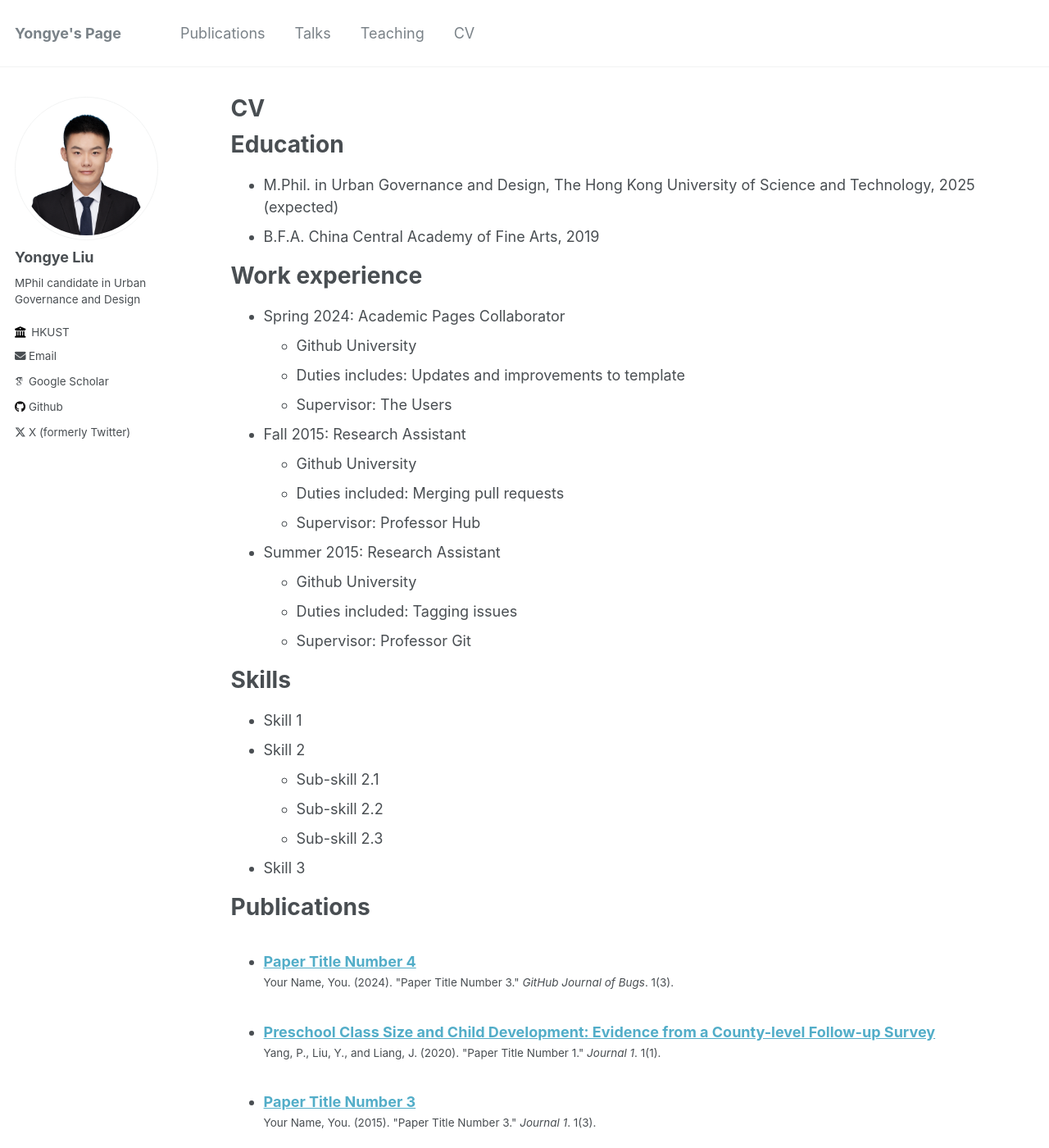
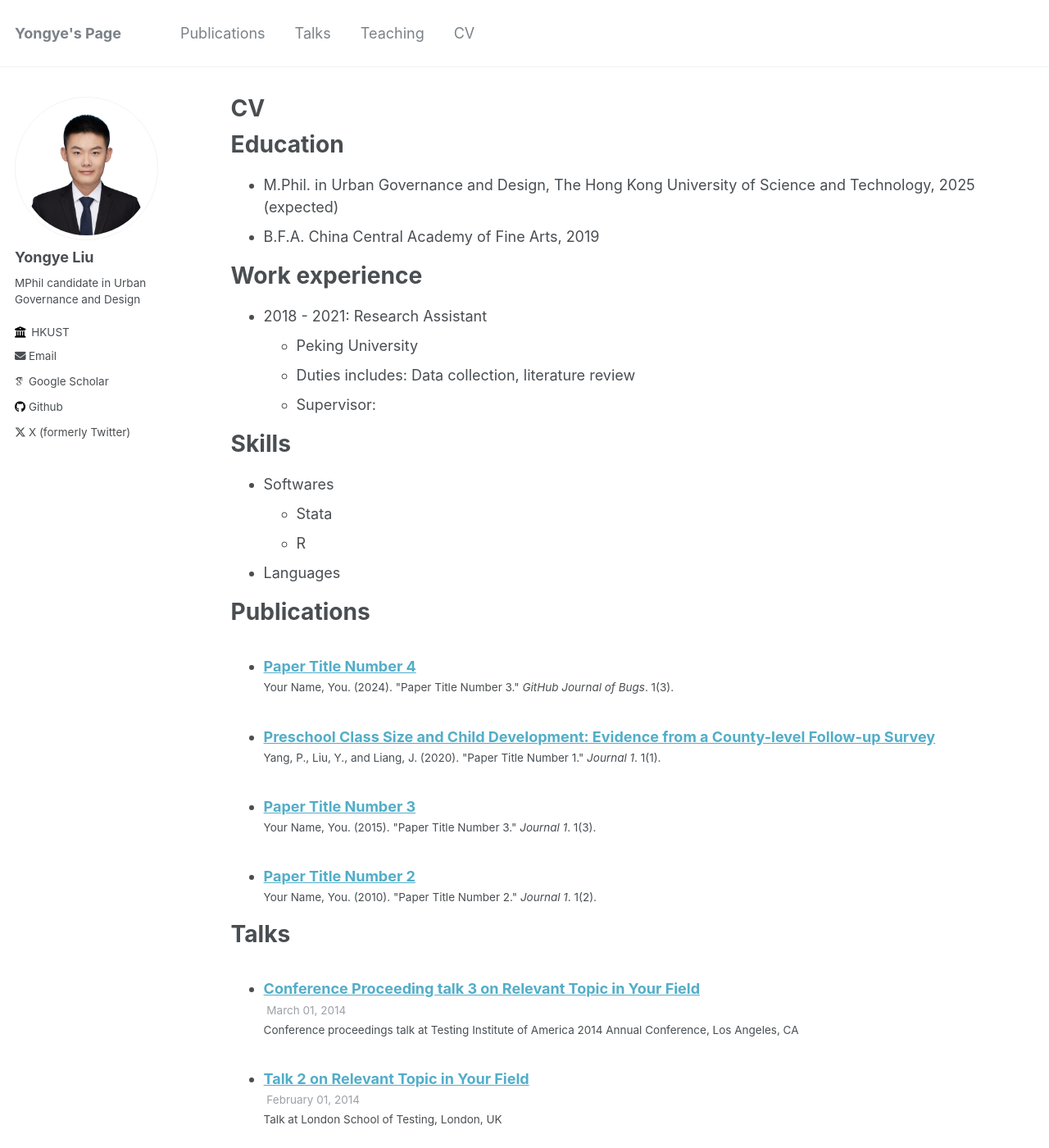
Before and after one commit to liuyongye/liuyongye.GitHub.io, a Jekyll site: the page built from _pages/cv.md, in a window 1280 px wide and 1400 px high. Shown: the whole window at 82% size. Built offline with Jekyll 4.4.1, drawn with Linux system fonts in a browser that asks for light colours; some web fonts are replaced.

Commit message:
Update cv.md

```diff
--- a/_pages/cv.md
+++ b/_pages/cv.md
@@ -16,29 +16,17 @@ Education
 
 Work experience
 ======
-* Spring 2024: Academic Pages Collaborator
-  * Github University
-  * Duties includes: Updates and improvements to template
-  * Supervisor: The Users
-
-* Fall 2015: Research Assistant
-  * Github University
-  * Duties included: Merging pull requests
-  * Supervisor: Professor Hub
-
-* Summer 2015: Research Assistant
-  * Github University
-  * Duties included: Tagging issues
-  * Supervisor: Professor Git
+* 2018 - 2021: Research Assistant
+  * Peking University
+  * Duties includes: Data collection, literature review
+  * Supervisor:
 
 Skills
 ======
-* Skill 1
-* Skill 2
-  * Sub-skill 2.1
-  * Sub-skill 2.2
-  * Sub-skill 2.3
-* Skill 3
+* Softwares
+  * Stata
+  * R
+* Languages
 
 Publications
 ======
```
